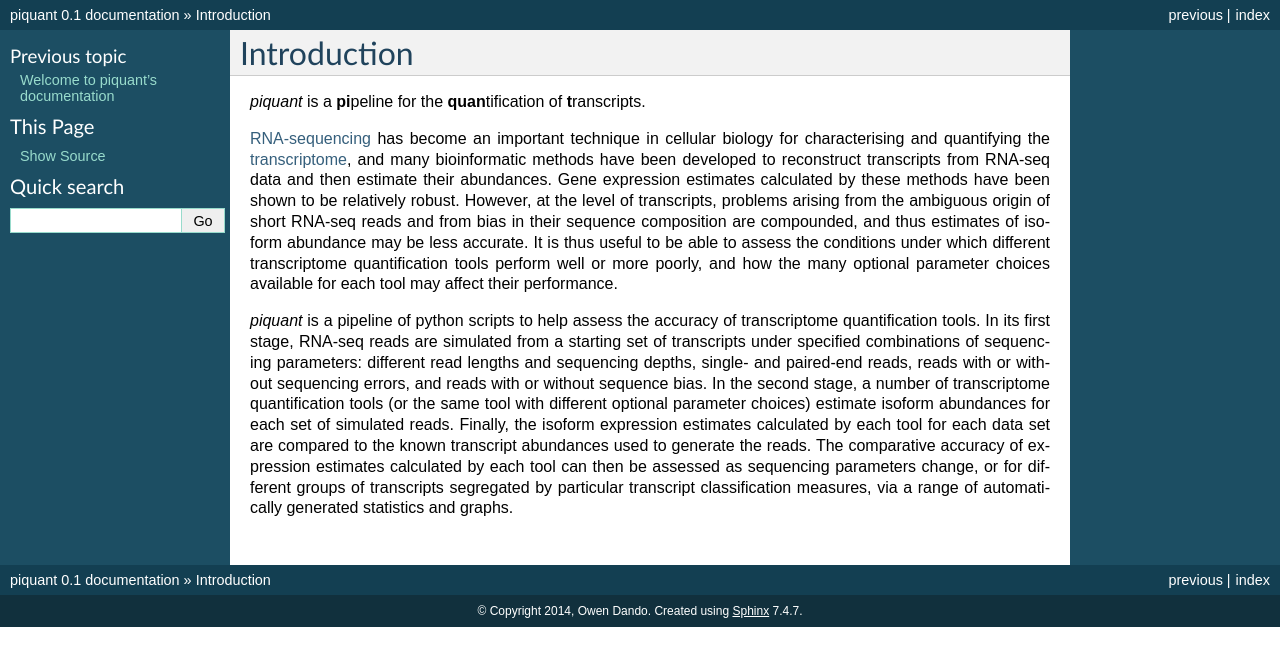
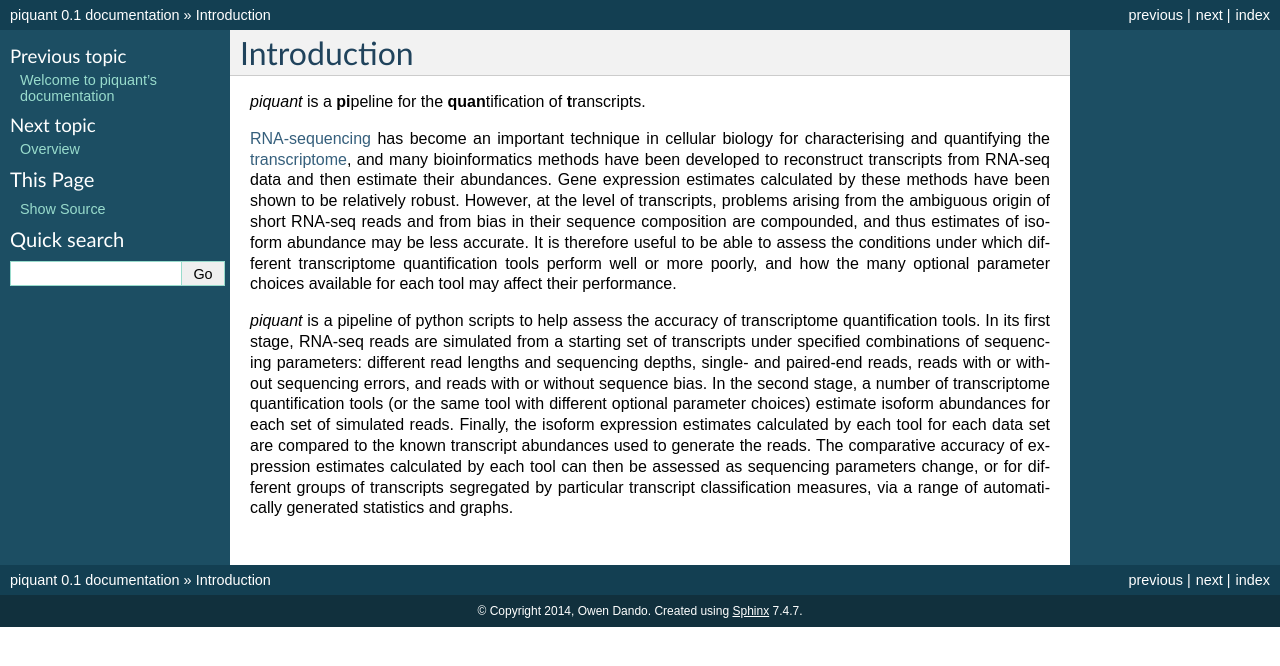
Before and after one commit to lweasel/piquant, a Sphinx documentation site: the page built from docs/intro.rst, in a window 1280 px wide. Shown: the top 666 px of the page. Built offline with Sphinx 7.4.7, drawn with Linux system fonts in a browser that asks for light colours.

Commit message:
Add (empty) overview document.

```diff
--- a/docs/index.rst
+++ b/docs/index.rst
@@ -14,6 +14,7 @@ Contents:
    :maxdepth: 2
 
    intro
+   overview
 
 
 Indices and tables
--- a/docs/intro.rst
+++ b/docs/intro.rst
@@ -3,6 +3,6 @@ Introduction
 
 *piquant* is a **pi**\ peline for the **quan**\ tification of **t**\ ranscripts.
 
-`RNA-sequencing <http://en.wikipedia.org/wiki/RNA-Seq>`_ has become an important technique in cellular biology for characterising and quantifying the `transcriptome <http://en.wikipedia.org/wiki/Transcriptome>`_, and many bioinformatic methods have been developed to reconstruct transcripts from RNA-seq data and then estimate their abundances. Gene expression estimates calculated by these methods have been shown to be relatively robust. However, at the level of transcripts, problems arising from the ambiguous origin of short RNA-seq reads and from bias in their sequence composition are compounded, and thus estimates of isoform abundance may be less accurate. It is thus useful to be able to assess the conditions under which different transcriptome quantification tools perform well or more poorly, and how the many optional parameter choices available for each tool may affect their performance.
+`RNA-sequencing <http://en.wikipedia.org/wiki/RNA-Seq>`_ has become an important technique in cellular biology for characterising and quantifying the `transcriptome <http://en.wikipedia.org/wiki/Transcriptome>`_, and many bioinformatics methods have been developed to reconstruct transcripts from RNA-seq data and then estimate their abundances. Gene expression estimates calculated by these methods have been shown to be relatively robust. However, at the level of transcripts, problems arising from the ambiguous origin of short RNA-seq reads and from bias in their sequence composition are compounded, and thus estimates of isoform abundance may be less accurate. It is therefore useful to be able to assess the conditions under which different transcriptome quantification tools perform well or more poorly, and how the many optional parameter choices available for each tool may affect their performance.
 
 *piquant* is a pipeline of python scripts to help assess the accuracy of transcriptome quantification tools. In its first stage, RNA-seq reads are simulated from a starting set of transcripts under specified combinations of sequencing parameters: different read lengths and sequencing depths, single- and paired-end reads, reads with or without sequencing errors, and reads with or without sequence bias. In the second stage, a number of transcriptome quantification tools (or the same tool with different optional parameter choices) estimate isoform abundances for each set of simulated reads. Finally, the isoform expression estimates calculated by each tool for each data set are compared to the known transcript abundances used to generate the reads. The comparative accuracy of expression estimates calculated by each tool can then be assessed as sequencing parameters change, or for different groups of transcripts segregated by particular transcript classification measures, via a range of automatically generated statistics and graphs.
--- /dev/null
+++ b/docs/overview.rst
@@ -0,0 +1,4 @@
+Overview
+========
+
+TODO: overview of the stages of the piquant pipeline.
```
